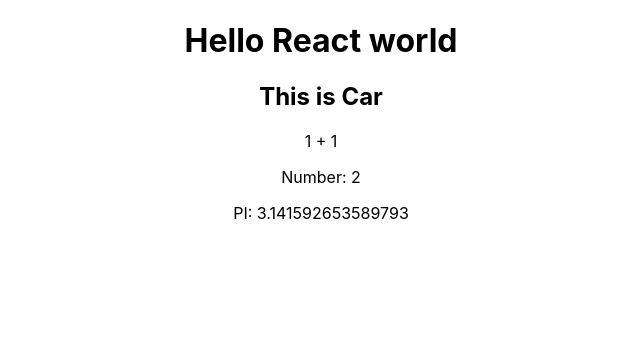
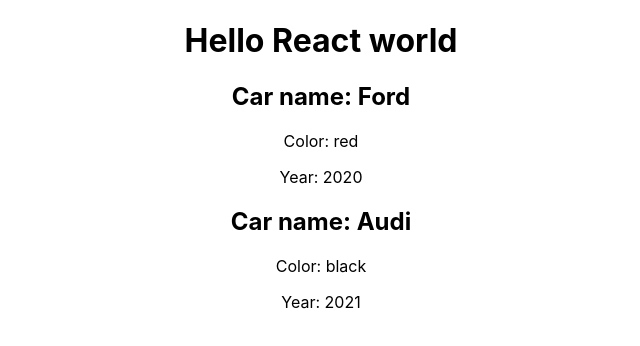
Before and after one commit to Abubjazov/ReactAPP, a React (Create React App) app: page / in a window 1280 px wide. Shown: the top 346 px of the page, without its empty margins (319-959 px from the left). Built offline with nearby package versions, Linux system fonts and the light colour scheme.

Commit message:
тема: компоненты + передача параметров

```diff
--- a/src/App.js
+++ b/src/App.js
@@ -1,5 +1,3 @@
-// import logo from './logo.svg';
-// import React, { Component } from 'react'
 import './App.css';
 import Car from './Car/Car';
 
@@ -7,29 +5,10 @@
   return (
     <div className='App'>
       <h1>Hello React world</h1>
-      <Car />
+      <Car name={'Ford'} year={2020} color={'red'}/>
+      <Car color={'black'} name={'Audi'} year={2021}/>
     </div>
   )
 }
 
 export default App;
-
-//   const styles = {
-//     divStyle: {
-//     'color': 'red',
-//     'text-align': 'center'
-//   },
-//     pStyle: {
-//       'color': 'blue',
-//       'textAlign': 'left'
-//   }
-// }
-
-
-// function Header(props) {
-//   return (
-//     <div style={props.divStyle}>
-//       <p style={props.pStyle}>Hello React world</p>
-//     </div>
-//   )
-// }
--- a/src/Car/Car.js
+++ b/src/Car/Car.js
@@ -1,13 +1,13 @@
-function Car() {
-    return (
-        <div>
-            <h2>This is Car</h2>
-            <p>1 + 1</p>
-            <p>Number: {1 + 1}</p>
-            <p>PI: {Math.PI}</p>
-        </div>
-    )
-}
+/* eslint-disable import/no-anonymous-default-export */
+// function Car(props) {
+//     return (
+//         <div>
+//             <h2>Car name: {props.name}</h2>
+//             <p>Color: {props.color}</p>
+//             <p>Year: {props.year}</p>
+//         </div>
+//     )
+// }
 
 // const car = () => {
 //     return (
@@ -30,4 +30,10 @@
 //         <h2>This is Car4</h2>
 //     </div>
 // )
-export default Car
+export default props => (
+    <div>
+        <h2>Car name: {props.name}</h2>
+        <p>Color: {props.color}</p>
+        <p>Year: {props.year}</p>
+    </div>
+)
```
